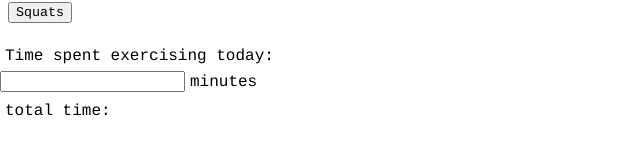
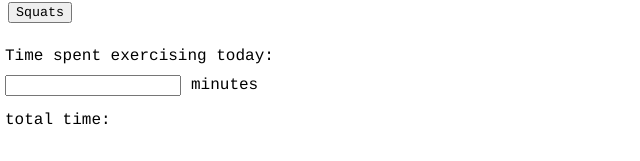
Before and after one commit to julianamacedo1/exercise-app, a React (Create React App) app: page / in a window 1280 px wide. Shown: the part 222-383 px from the top of the page, without its empty margins (0-640 px from the left). Built offline with nearby package versions, Linux system fonts and the light colour scheme.

Commit message:
March 6, 2021 2:49 PM

```diff
--- a/src/components/TotalExercise/index.js
+++ b/src/components/TotalExercise/index.js
@@ -15,6 +15,7 @@ export default class TotalExercise extends React.Component {
             <>
             <form>
                 <input
+                    style={{ "margin": "5px", "font-family": "courier"}}
                     type="number"
                     value={this.state.minutes}
                     onChange={this.handleChange}
```
